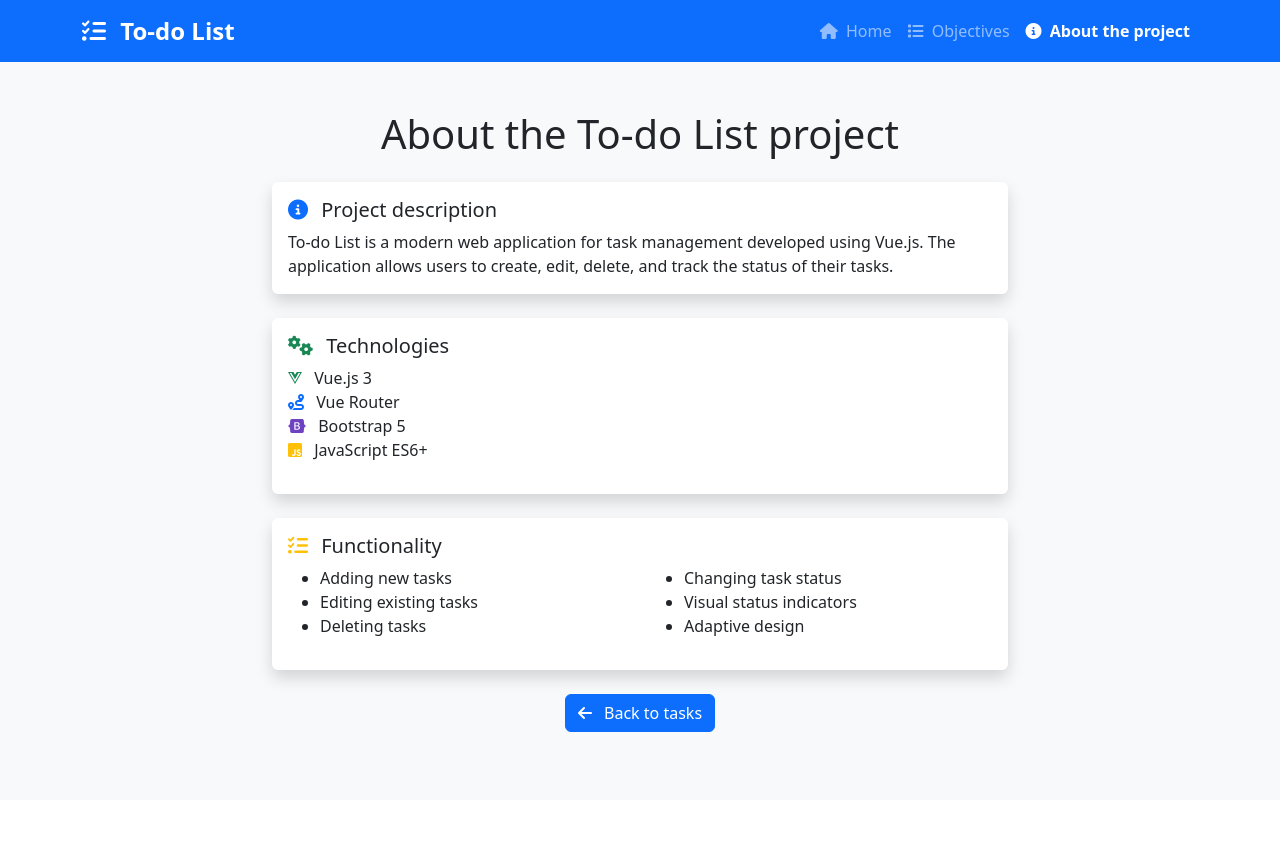
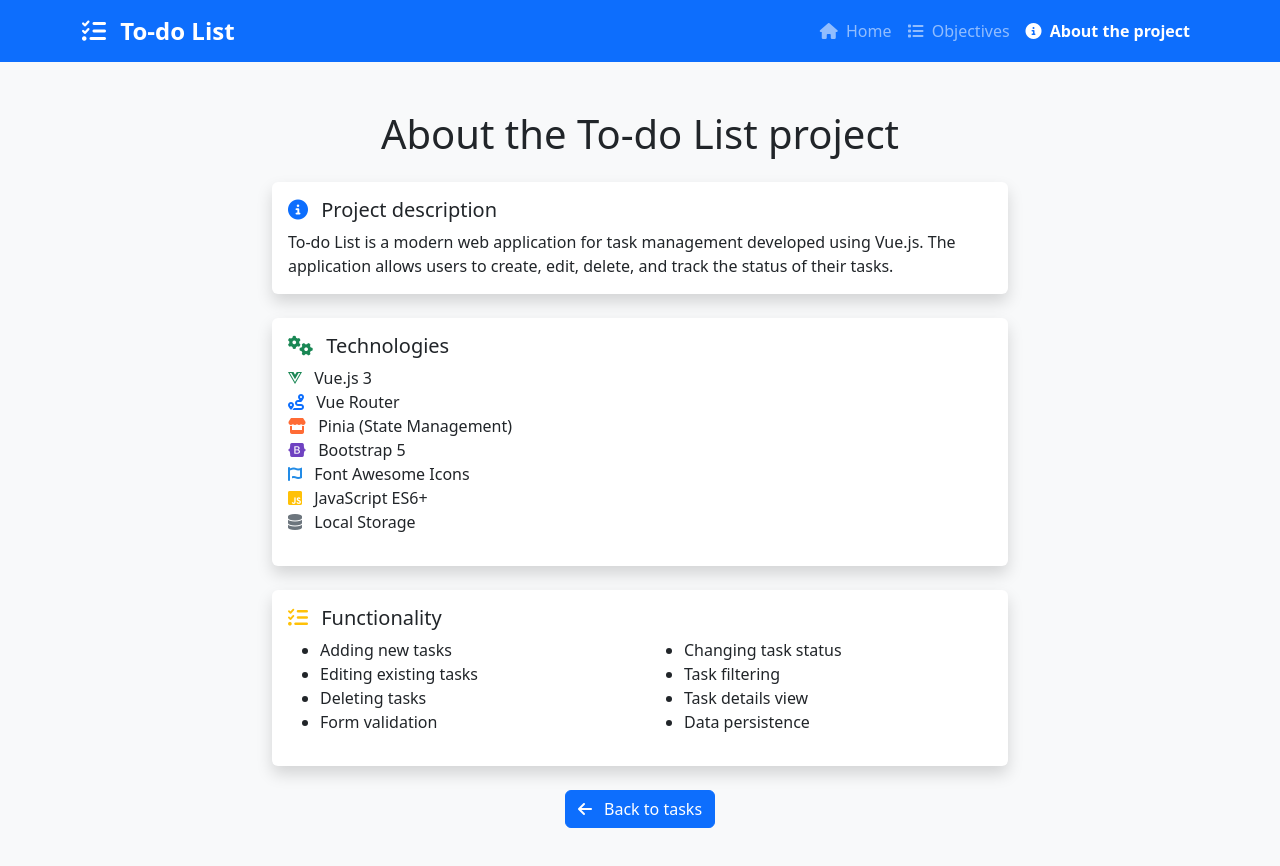
Before and after one commit to trybledteen/project_vue, a Vue app in the folder vue-project/: page /about in a window 1280 px wide. Shown: the top 866 px of the page. Before the commit the page ends 800 px from the top, so only its background shows below. Built offline with nearby package versions, Linux system fonts and the light colour scheme.

Commit message:
change to About.vue (addition of new technologies used to create the website)

```diff
--- a/vue-project/src/views/About.vue
+++ b/vue-project/src/views/About.vue
@@ -26,8 +26,11 @@
             <ul class="list-unstyled">
               <li><i class="fab fa-vuejs text-success me-2"></i> Vue.js 3</li>
               <li><i class="fas fa-route text-primary me-2"></i> Vue Router</li>
+              <li><i class="fas fa-store text-orange me-2"></i> Pinia (State Management)</li>
               <li><i class="fab fa-bootstrap text-purple me-2"></i> Bootstrap 5</li>
+              <li><i class="fab fa-font-awesome text-blue me-2"></i> Font Awesome Icons</li>
               <li><i class="fab fa-js-square text-warning me-2"></i> JavaScript ES6+</li>
+              <li><i class="fas fa-database text-secondary me-2"></i> Local Storage</li>
             </ul>
           </div>
         </div>
@@ -44,13 +47,15 @@
                   <li>Adding new tasks</li>
                   <li>Editing existing tasks</li>
                   <li>Deleting tasks</li>
+                  <li>Form validation</li>
                 </ul>
               </div>
               <div class="col-md-6">
                 <ul>
                   <li>Changing task status</li>
-                  <li>Visual status indicators</li>
-                  <li>Adaptive design</li>
+                  <li>Task filtering</li>
+                  <li>Task details view</li>
+                  <li>Data persistence</li>
                 </ul>
               </div>
             </div>
@@ -79,6 +84,14 @@
   color: #6f42c1;
 }
 
+.text-orange {
+  color: #ff6b35;
+}
+
+.text-blue {
+  color: #228be6;
+}
+
 .card {
   border: none;
   margin-bottom: 1rem;
```
